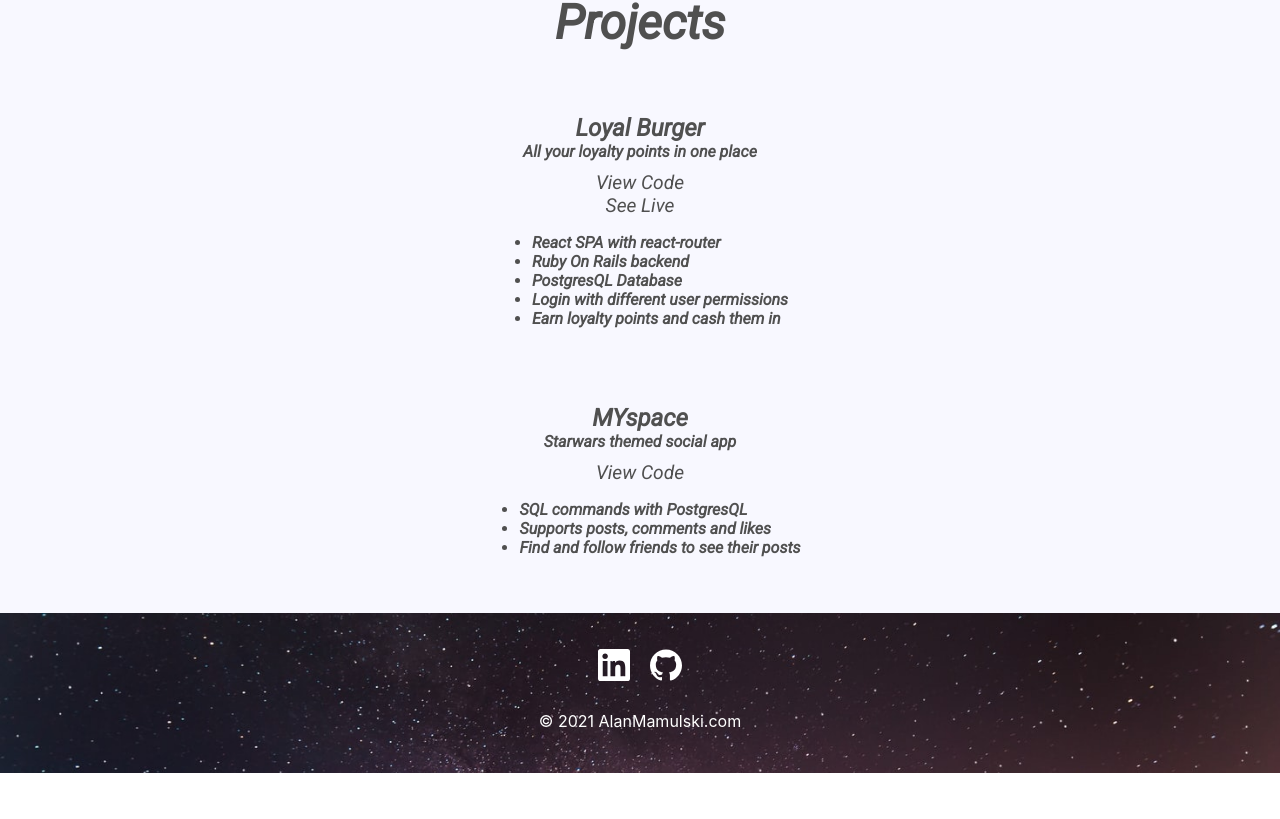
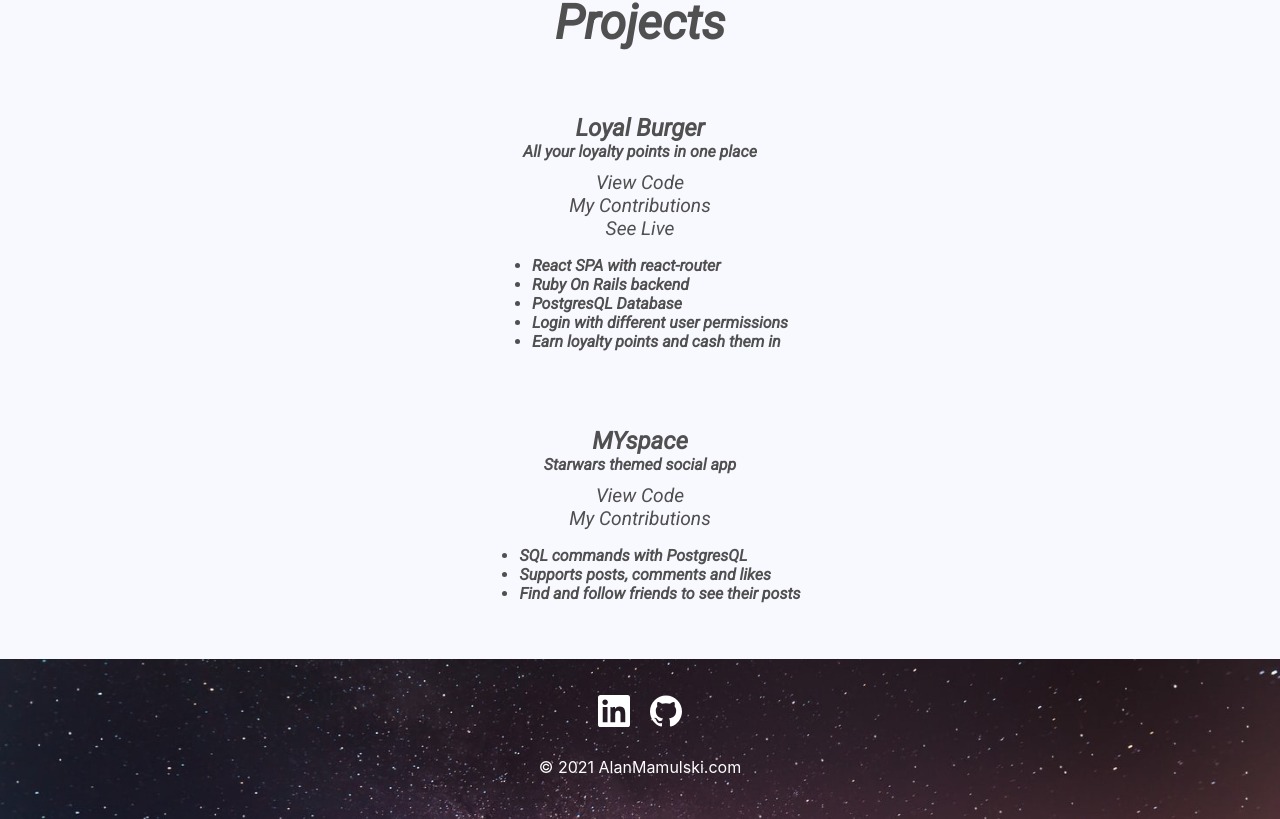
Before and after one commit to AMMSKI/resume-site, a React (Create React App) app: page / in a window 1280 px wide. Shown: the part 1532-2351 px from the top of the page. Before the commit the page ends 2305 px from the top, so only its background shows below. Built offline with nearby package versions, Linux system fonts and the light colour scheme.

Commit message:
added new links in projects

```diff
--- a/src/Components/Footer.js
+++ b/src/Components/Footer.js
@@ -1,10 +1,12 @@
 import React from 'react'
 import '../StyleSheets/App.css';
 import { SiGithub, SiLinkedin } from 'react-icons/si'
+import stary_background from '../Images/stary-back.jpeg'
 
 const Footer = () => {
   return (
     <div className='footer_container'>
+      <img alt='star-background' className='moblie_background' src={stary_background} />
       <div>
       <a href='https://www.linkedin.com/in/alan-mamulski/' target="_blank" rel="noreferrer">
         <SiLinkedin style={{color:'white', padding:'10px'}} size='2em'/>
--- a/src/Components/Projects.js
+++ b/src/Components/Projects.js
@@ -16,6 +16,7 @@ const Projects = () => {
           <h2 style={{margin:'0'}}>Loyal Burger</h2>
           <p style={{margin:'0', marginBottom:'10px'}}>All your loyalty points in one place </p>
           <a href='https://github.com/AMMSKI/loyalty_app' target='_blank' rel="noreferrer">View Code</a>
+          <a href='https://github.com/AMMSKI/loyalty_app/commits?author=AMMSKI' target='_blank' rel="noreferrer">My Contributions</a>
           <a href='https://loyalburger.herokuapp.com/' target="_blank" rel="noreferrer">See Live</a>
           {/* <a id='video_link' href='https://www.youtube.com/watch?v=dQw4w9WgXcQ' target='_blank' rel="noreferrer">See Video</a> */}
           </div>
@@ -37,6 +38,7 @@ const Projects = () => {
           <h2 style={{margin:'0'}}>MYspace</h2>
           <p style={{margin:'0', marginBottom:'10px'}}>Starwars themed social app</p>
           <a href='https://github.com/AMMSKI/myspace_hm' target="_blank" rel="noreferrer">View Code</a>
+          <a href='https://github.com/AMMSKI/myspace_hm/commits?author=AMMSKI' target="_blank" rel="noreferrer">My Contributions</a>
           {/* <a id='video_link' href='https://www.youtube.com/watch?v=dQw4w9WgXcQ' target='_blank' rel="noreferrer">See Video</a> */}
           </div>
           <ul>
```
